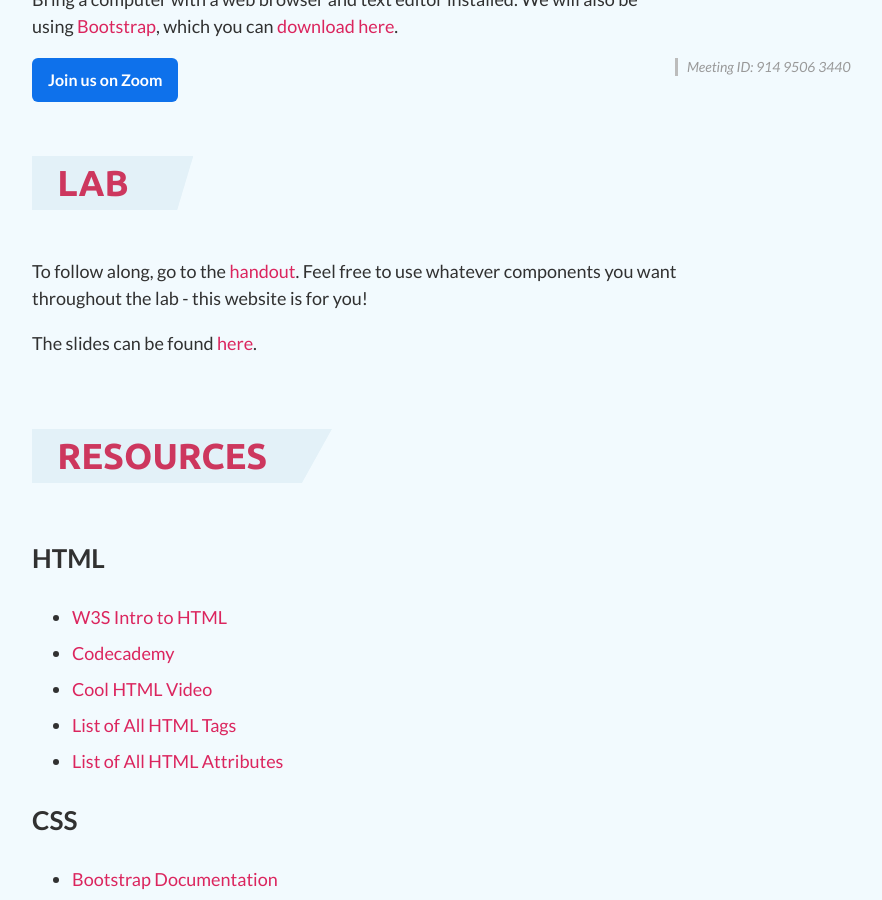
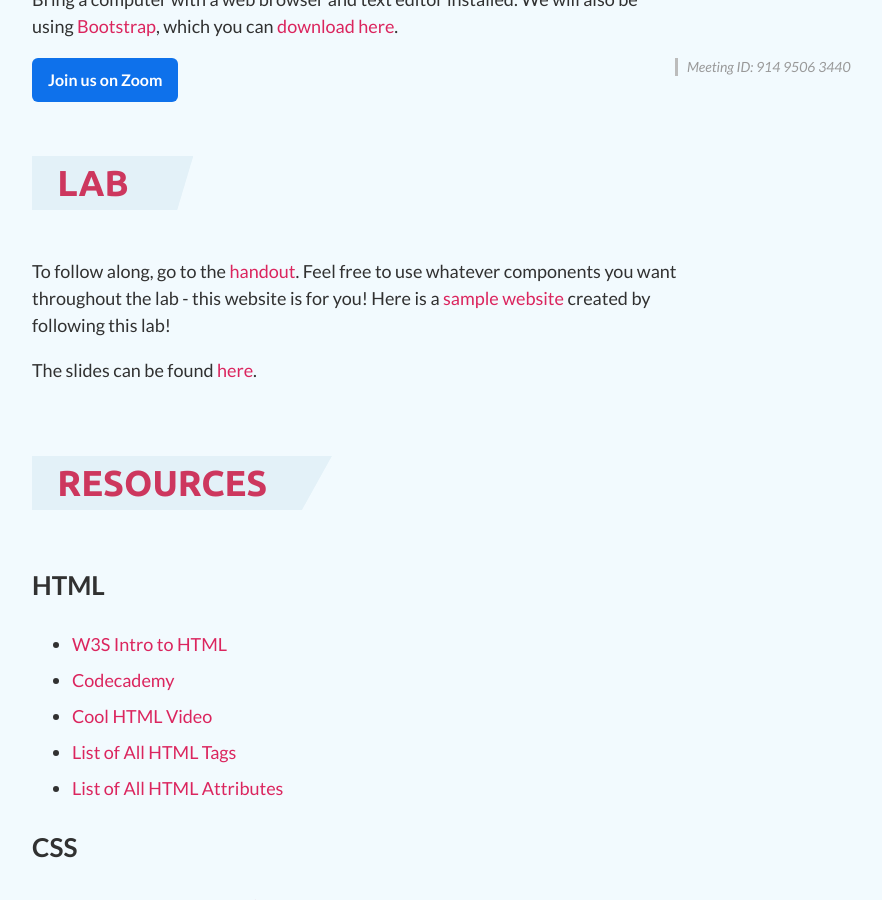
Before and after one commit to ScottyLabs/wdw, a Jekyll site: the page built from html+css/index.md, in a window 1280 px wide and 900 px high, scrolled down 974 px. Shown: the whole window, without its empty margins (285-1167 px from the left). Built offline with Jekyll 4.4.1, drawn with Linux system fonts in a browser that asks for light colours; nearby versions of some CDN libraries.

Commit message:
updated starter code for html, deployment, updated the html lab

```diff
--- a/html+css/index.md
+++ b/html+css/index.md
@@ -22,7 +22,7 @@ Bring a computer with a web browser and text editor installed. We will also be u
 ## Lab
 
 To follow along, go to the
-[handout]({{ site.baseurl }}/html+css/handout/html+css.pdf). Feel free to use whatever components you want throughout the lab - this website is for you!
+[handout]({{ site.baseurl }}/html+css/handout/html+css.pdf). Feel free to use whatever components you want throughout the lab - this website is for you! Here is a [sample website](https://github.com/AvantikaNaik/wdw-sample-personal-website) created by following this lab!
 
 The slides can be found [here](https://docs.google.com/presentation/d/1MKxdJmHn_ysdiYFZre5vhCtu1YAtEjgQIpkuawIKT9o/edit?usp=sharing).
 
```
Also changed, not shown: deployment/index.md (+1 -1 lines), 1 other file.
